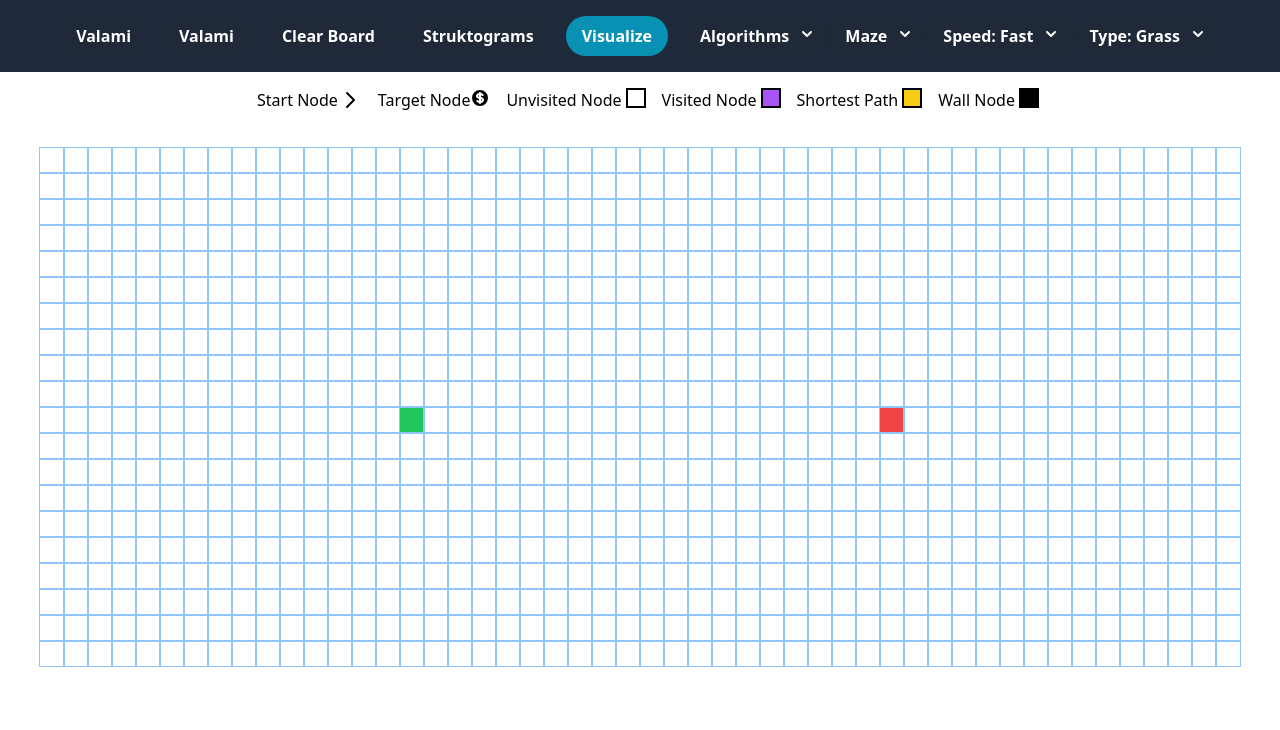
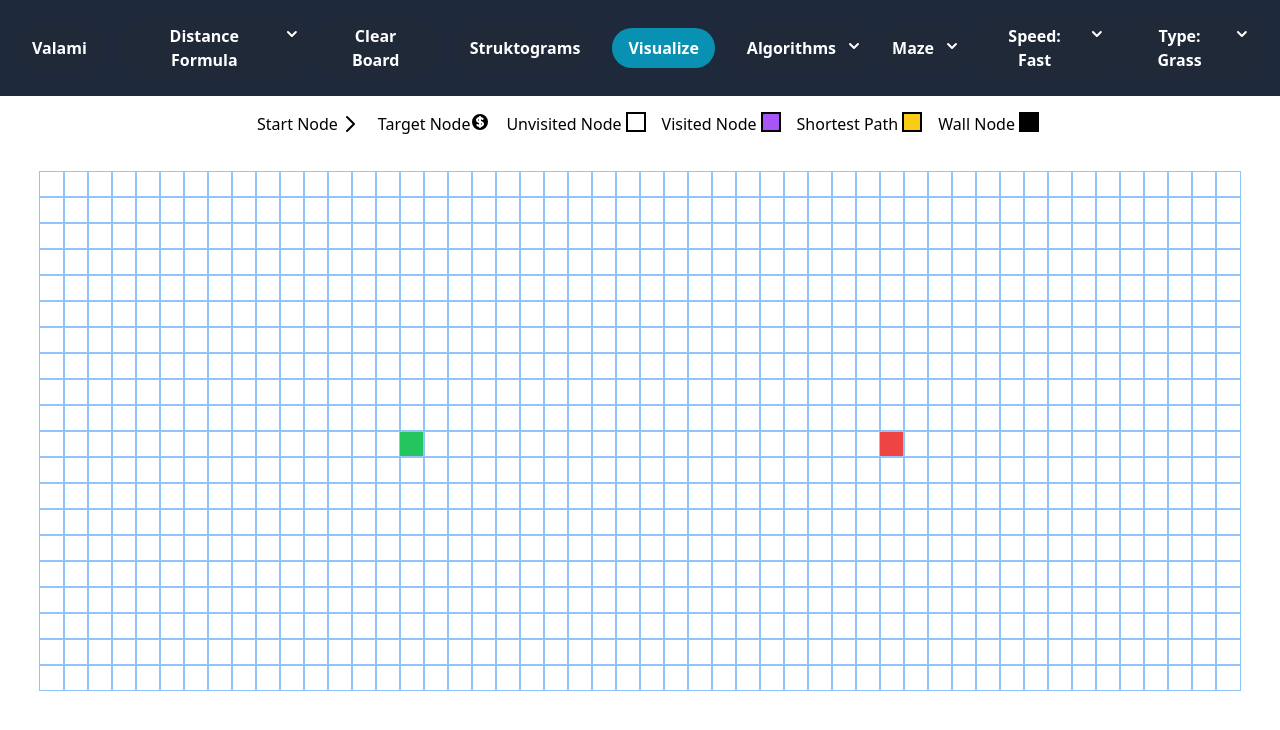
Before and after one commit to borsym/Pathfinding-visualization, a React (Create React App) app in the folder frontend/: page / in a window 1280 px wide. Shown: the top 730 px of the page. Built offline with nearby package versions, Linux system fonts and the light colour scheme.

Commit message:
ui: distance formula dropdown menu

```diff
--- a/frontend/src/components/Dropdown.js
+++ b/frontend/src/components/Dropdown.js
@@ -61,7 +61,10 @@ const Dropdown = (props) => {
                         props.setVariable(
                           getKeyByValue(names[props.name], option)
                         );
-                      } else if (props.name === "Maze") {
+                      } else if (
+                        props.name === "Maze" ||
+                        props.name === "Distance Formula"
+                      ) {
                         // props.setVariable(option); // kell ez?
                         props.function(option);
                       } else {
--- a/frontend/src/components/NavBar.js
+++ b/frontend/src/components/NavBar.js
@@ -18,10 +18,17 @@ const NavBar = () => {
   const optionsMazes = ["Recursive Division", "Iterativ", "Valami"];
   const optionsSpeed = ["Fast", "Normal", "Slow"];
   const optionsType = ["Empty", "Grass", "Water", "Stone"];
+  const optionDistance = [
+    "Euclidean",
+    "Manhattan",
+    "Chebyshev",
+    "Euclidean-mine",
+  ];
   const [algorithm, setAlgorithm] = useState("");
   const [maze, setMaze] = useState("");
   const [isDisabled, setIsDisabled] = useState(false);
   const [speed, setSpeed] = useState(10);
+  const [distanceFormula, setDistanceFormula] = useState("Euclidean");
 
   const [grid, setGrid, type, setType, dispatchGridEvent] =
     useContext(GridContext);
@@ -36,6 +43,12 @@ const NavBar = () => {
     dispatchGridEvent("VISUALIZE_MAZE", {
       maze: maze,
       conditions: ["node-start", "node-finish"],
+    });
+  };
+
+  const handleDistanceFormula = (distanceFormula) => {
+    axios.post("http://localhost:8000/changeDistance", {
+      distance: distanceFormula,
     });
   };
 
@@ -79,7 +92,12 @@ const NavBar = () => {
     <nav className="flex justify-center items-center mx-auto bg-slate-800 p-4">
       <ToastContainer />
       <Button name="Valami" />
-      <Button name="Valami" />
+      <Dropdown
+        name="Distance Formula"
+        options={optionDistance}
+        setVariable={setDistanceFormula}
+        function={handleDistanceFormula}
+      />
       <Button name="Clear Board" function={handleClearBoard} />
       <Button name="Struktograms" />
       <Button
@@ -94,7 +112,10 @@ const NavBar = () => {
         name="Algorithms"
         options={optionsAlgorithms}
         setVariable={setAlgorithm}
-      />
+      >
+        {/* <Dropdown name="" options={optionDistance} className="p-9 m-9" /> */}
+        {/* <ThirdLevelDropdown name="Distance" options={optionDistance} /> */}
+      </Dropdown>
       <Dropdown
         name="Maze"
         options={optionsMazes}
```
Also changed, not shown: 2 other files (tests, documents, lock files or other folders).
